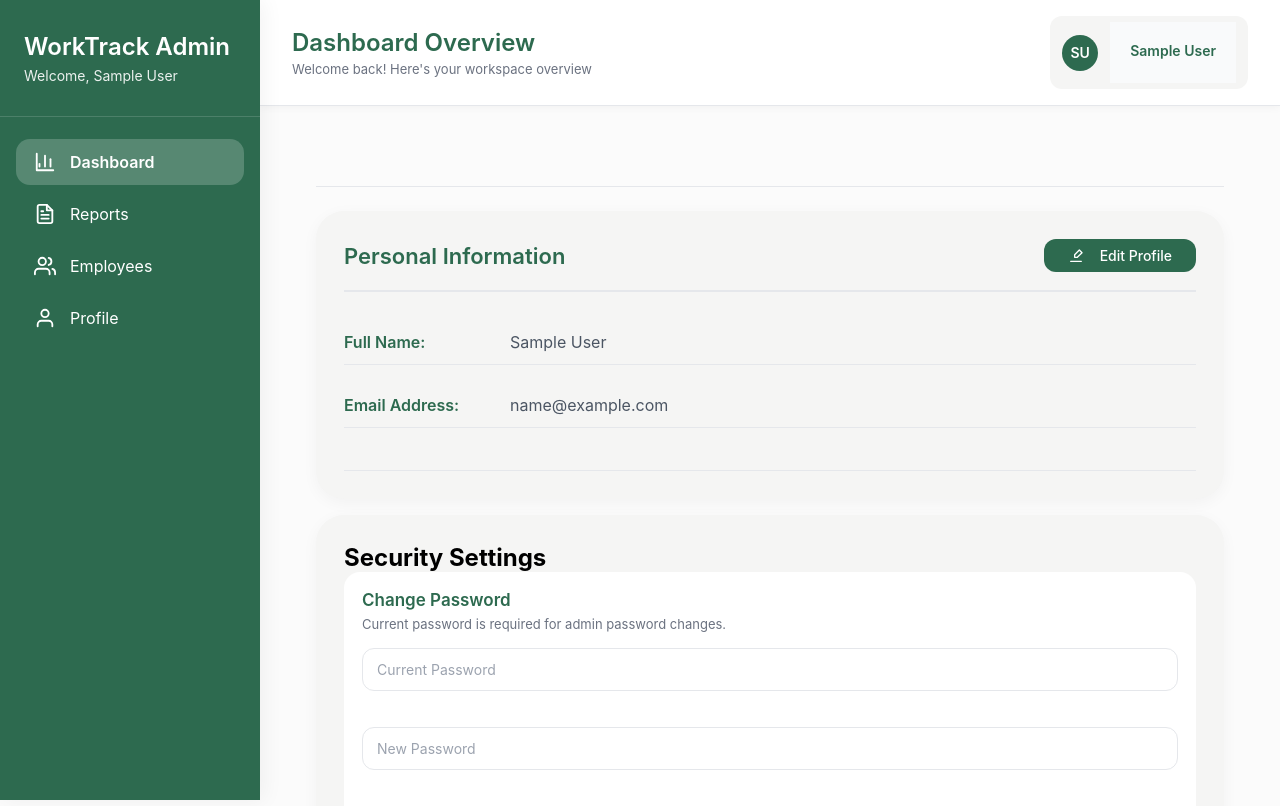
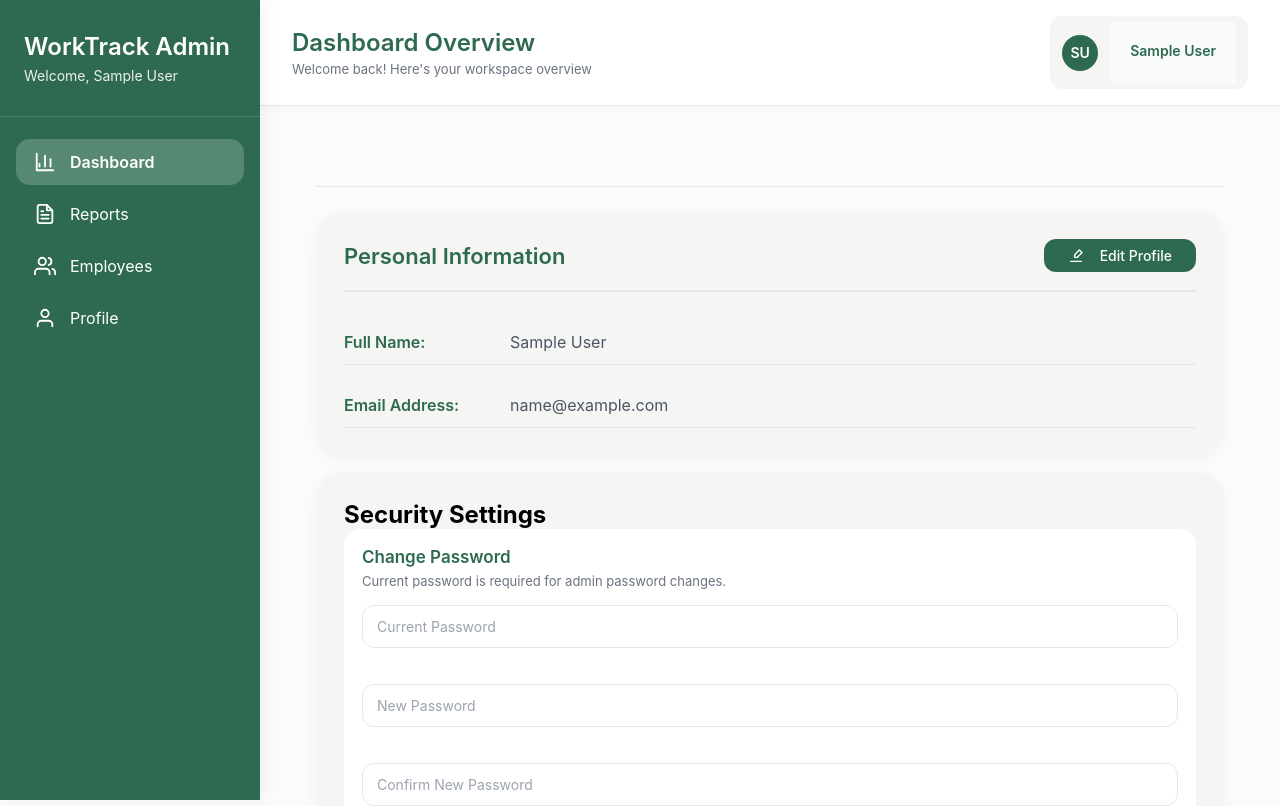
Before and after one commit to Naveenasrinivasan26/WorktrackingSystem, a React (Vite) app in the folder frontend/: page /admin/profile in a window 1280 px wide. Shown: the top 806 px of the page. Built offline with nearby package versions, Linux system fonts and the light colour scheme; no server answers; sample sign-in values are in the browser's storage.

Commit message:
Remove commented-out info row in AdminProfile component

```diff
--- a/frontend/src/components/AdminProfile.jsx
+++ b/frontend/src/components/AdminProfile.jsx
@@ -109,10 +109,10 @@ const AdminProfile = ({ user }) => {
                   <div className="info-value">{profileData.email}</div>
                 )}
               </div>
-              <div className="info-row">
+              {/* <div className="info-row"> */}
 
 
-              </div>
+              {/* </div> */}
 
 
               </div>
```
